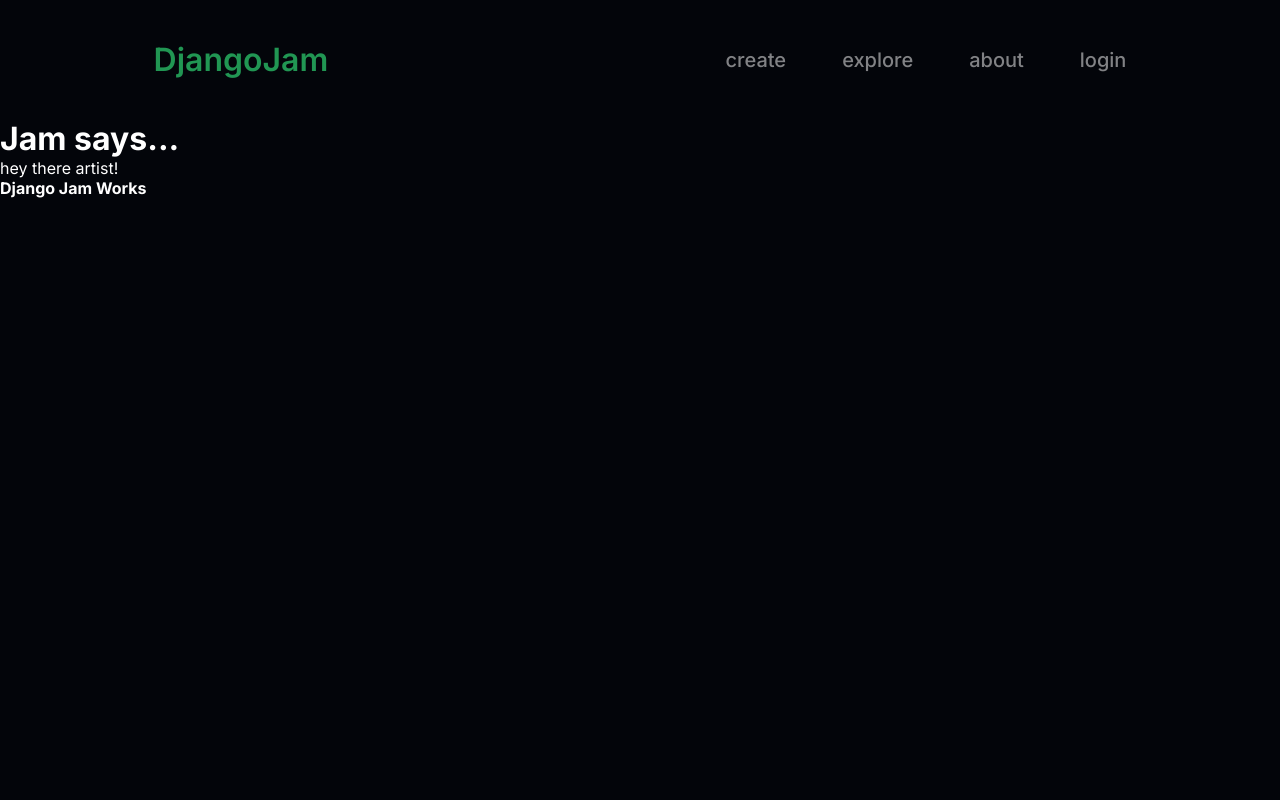
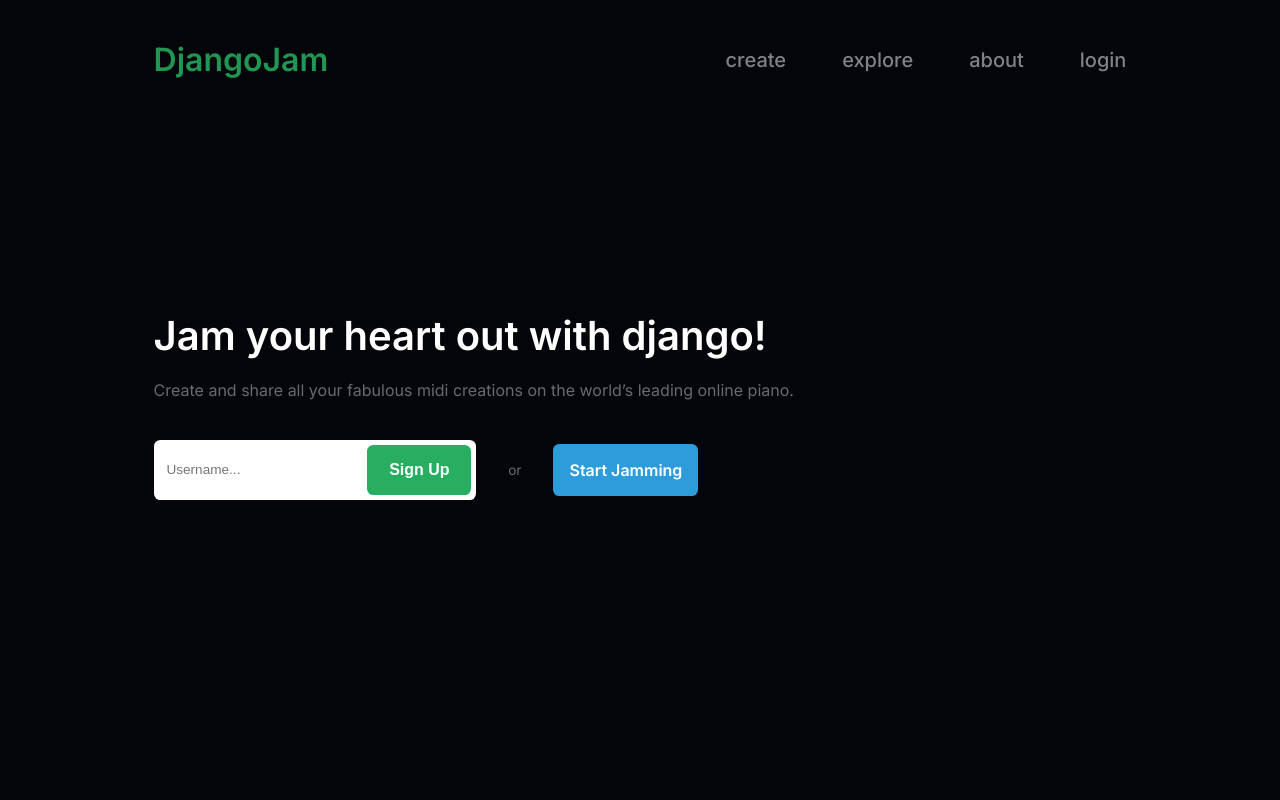
Before and after one commit to Team-5A/DjangoJam, a Django app: page / in a window 1280 px wide. Run offline with Django 4.2, Linux system fonts and the light colour scheme.

Commit message:
feat: homepage but without piano demo

```diff
--- a/static/css/base.css
+++ b/static/css/base.css
@@ -10,6 +10,7 @@
   --primary-color: #219653;
   --primary-color-bright: #27ae60;
   --accent-color: #2d9cdb;
+  --accent-color-bright: #30aef7;
 
   --side-padding: clamp(2rem, 12vw, 17rem);
 
@@ -20,6 +21,17 @@
   --bold: 600;
   --extrabold: 700;
   --black: 800;
+}
+
+@media screen and (max-width: 768px) {
+  :root {
+    --side-padding: clamp(1rem, 5vw, 17rem);
+  }
+}
+
+::selection {
+  background-color: var(--primary-color);
+  color: var(--text-color);
 }
 
 body {
@@ -67,3 +79,9 @@ body {
   color: var(--primary-color);
   opacity: 1;
 }
+
+.content-container {
+  display: flex;
+  flex-direction: column;
+  flex-grow: 1;
+}
--- /dev/null
+++ b/static/css/components.css
@@ -0,0 +1,39 @@
+.button {
+  background-color: var(--primary-color-bright);
+  color: var(--text-color);
+  padding: 1rem;
+  font-size: 1rem;
+  border-radius: 0.4rem;
+  transition: background-color 0.3s ease;
+  border: none;
+  text-decoration: none;
+  min-height: 2.75rem;
+  display: flex;
+  justify-content: center;
+  align-items: center;
+  text-align: center;
+  font-weight: var(--bold);
+  cursor: pointer;
+}
+
+.button:hover {
+  background-color: var(--primary-color);
+}
+
+.button:focus {
+  outline: none;
+  background-color: var(--primary-color);
+}
+
+.button--secondary {
+  background-color: var(--accent-color);
+}
+
+.button--secondary:hover {
+  background-color: var(--accent-color-bright);
+}
+
+.button--secondary:focus {
+  outline: none;
+  background-color: var(--accent-color-bright);
+}
--- /dev/null
+++ b/static/css/index.css
@@ -0,0 +1,76 @@
+main {
+  flex-grow: 1;
+  display: flex;
+  justify-content: space-between;
+  gap: 4rem;
+  padding: 12rem var(--side-padding);
+}
+
+.hero {
+  display: flex;
+  flex-direction: column;
+  gap: 2.5rem;
+}
+
+.hero-text {
+  display: flex;
+  flex-direction: column;
+  gap: 1.25rem;
+}
+
+.hero-text h1 {
+  font-size: 2.5rem;
+  font-weight: var(--bold);
+}
+
+.hero-text p {
+  font-size: 1rem;
+  font-weight: var(--regular);
+  opacity: 0.4;
+}
+
+.hero-cta {
+  display: flex;
+  gap: 2rem;
+  align-items: center;
+}
+
+.hero-cta p {
+  font-size: 0.85rem;
+  opacity: 0.4;
+}
+
+.hero-cta form {
+  display: flex;
+  gap: 1rem;
+  background-color: var(--text-color);
+  color: var(--bg-color);
+  border-radius: 0.4rem;
+  padding: 0.3rem;
+}
+
+.hero-cta form input {
+  background-color: transparent;
+  border: none;
+  color: var(--bg-color);
+  font-size: 0.85rem;
+  padding: 0.8rem 0.5rem;
+  max-width: 100%;
+}
+
+.hero-cta form input:focus {
+  outline: none;
+}
+
+.hero-cta form button {
+  width: 6.5rem;
+}
+
+/* mobile */
+@media screen and (max-width: 768px) {
+  .hero-cta {
+    flex-direction: column;
+    gap: 1.5rem;
+    justify-content: center;
+  }
+}
--- a/templates/django_jam_app/base.html
+++ b/templates/django_jam_app/base.html
@@ -6,11 +6,15 @@
     <meta charset="UTF-8" />
     <title>DjangoJam - {% block title_block %} Jam with Django! {% endblock %}</title>
     <link rel="stylesheet" href="{% static 'css/base.css' %}" />
+    <link rel="stylesheet" href="{% static 'css/components.css' %}" />
 
     {% comment %} link 'Inter' google font {% endcomment %}
     <link rel="preconnect" href="https://fonts.googleapis.com">
     <link rel="preconnect" href="https://fonts.gstatic.com" crossorigin>
     <link href="https://fonts.googleapis.com/css2?family=Inter:wght@100..900&display=swap" rel="stylesheet">
+
+    {% block head_block %}
+    {% endblock %}
   </head>
   <body>
     <nav class="navbar">
@@ -36,9 +40,9 @@
       </ul>
     </nav>
 
-    <main>
+    <div class="content-container">
       {% block body_block %}
       {% endblock %}
-    </main>
+    </div>
   </body>
 </html>
--- a/templates/django_jam_app/index.html
+++ b/templates/django_jam_app/index.html
@@ -2,37 +2,33 @@
 {% load static %}
 
 {% block title_block %}
-    Home Page
+    Home
+{% endblock %}
+
+{% block head_block %}
+    <link rel="stylesheet" href="{% static 'css/index.css' %}">
 {% endblock %}
 
 {% block body_block %}
-    <h1>Jam says...</h1>
-    <div>
+    <main>
+        <div class="hero">
+            {% comment %} hero title {% endcomment %}
+            <div class="hero-text">
+                <h1>Jam your heart out with django!</h1>
+                <p>Create and share all your fabulous midi creations on the world’s leading online piano.</p>
+            </div>
 
-        {% if user.is_authenticated %}
-            howdy {{ user.username }}!
-        {% else %}
-            hey there artist!
-        {% endif %}
+            {% comment %} call to action {% endcomment %}
+            <div class="hero-cta">
+                <form action="">
+                    <input size="20" type="text" placeholder="Username...">
+                    <button class="button" type="submit">Sign Up</button>
+                </form>
 
+                <p>or</p>
 
-        <br />
-        <strong>{{ boldmessage }}</strong>
-        <br />
-
-    </div>
-
-    <!--<div>
-        {% if tunes %}
-        <strong>Most Liked Tunes</strong>
-         <ul>
-            {% for tune in tunes %}
-                <li>{{ tune.name }}</li>
-            {% endfor %}
-        </ul>
-        {% else %}
-            <strong>There are no tunes present.</strong>
-        {% endif %}
-    </div>-->
-
+                <a class="button button--secondary" href="{% url 'django_jam_app:add_tune' %}">Start Jamming</a>
+            </div>
+        </div>
+    </main>
 {% endblock %}
```
